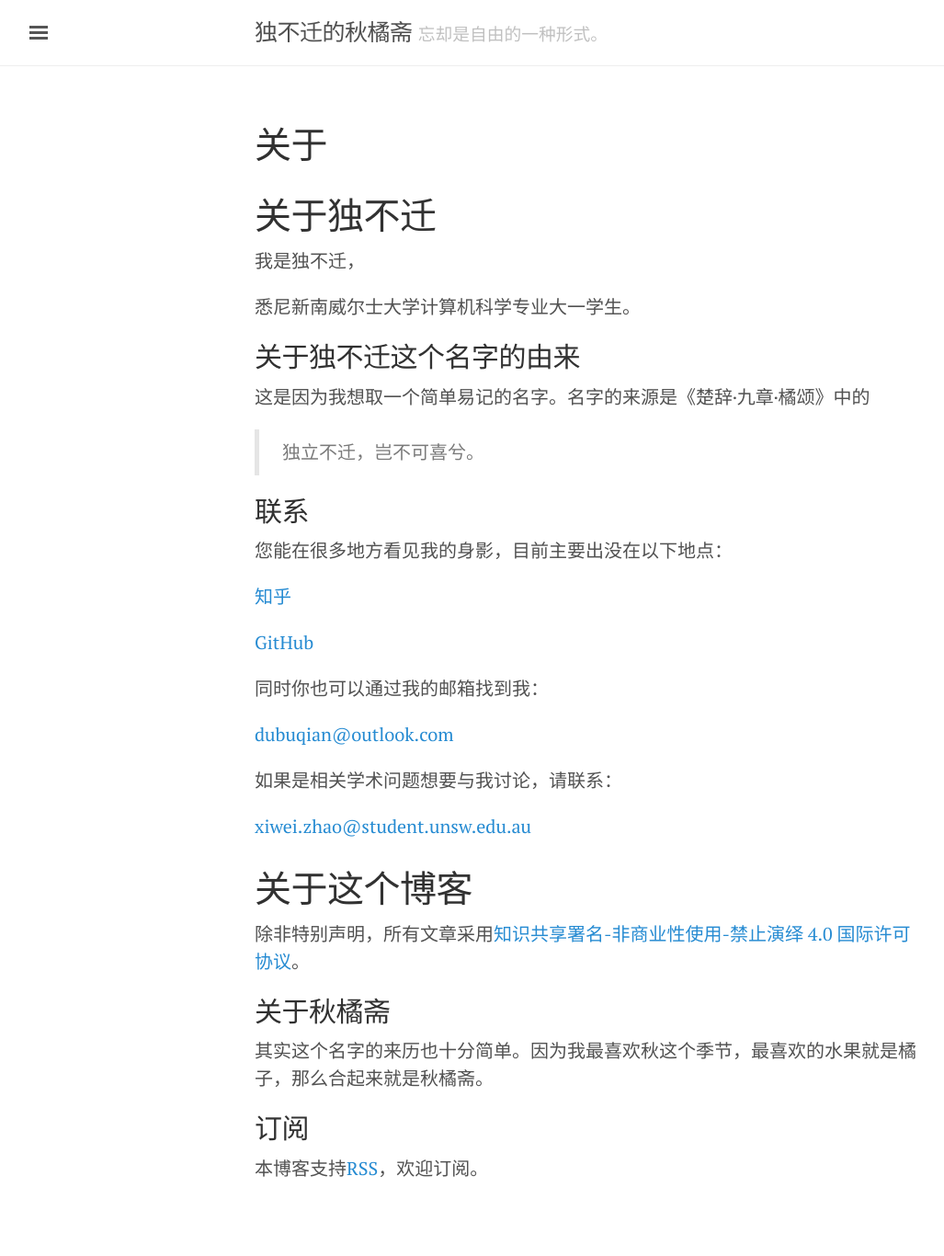
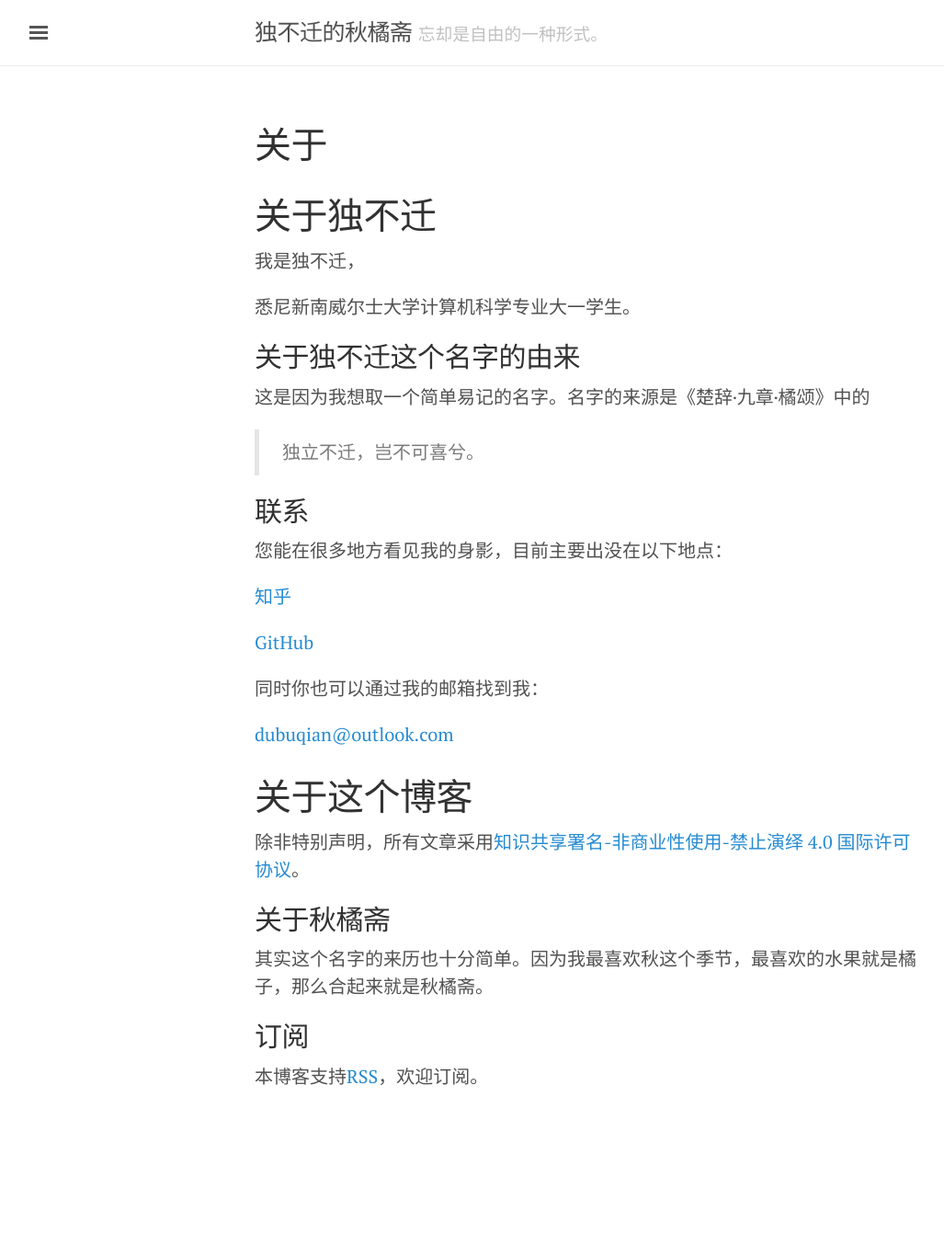
Before and after one commit to dubuqian/dubuqian.github.io, a Jekyll site: the page built from about.md, in a window 1280 px wide. Shown: the whole page at 92% size, without its empty margins (3-1030 px from the left). Built offline with Jekyll 4.4.1, drawn with Linux system fonts in a browser that asks for light colours; a script that is not in the unit is left out; comment, search, counter and statistics services are not loaded; after the commit the page ends 1266 px from its top, so only the background shows below that.

Commit message:
Update about.md

```diff
--- a/about.md
+++ b/about.md
@@ -25,10 +25,6 @@ title: 关于
 
 [dubuqian@outlook.com](mailto:dubuqian@outlook.com)
 
-如果是相关学术问题想要与我讨论，请联系：
-
-[xiwei.zhao@student.unsw.edu.au](mailto:xiwei.zhao@student.unsw.edu.au)
-
 # 关于这个博客
 除非特别声明，所有文章采用[知识共享署名-非商业性使用-禁止演绎 4.0 国际许可协议](https://creativecommons.org/licenses/by-nc-nd/4.0/)。
 
```
